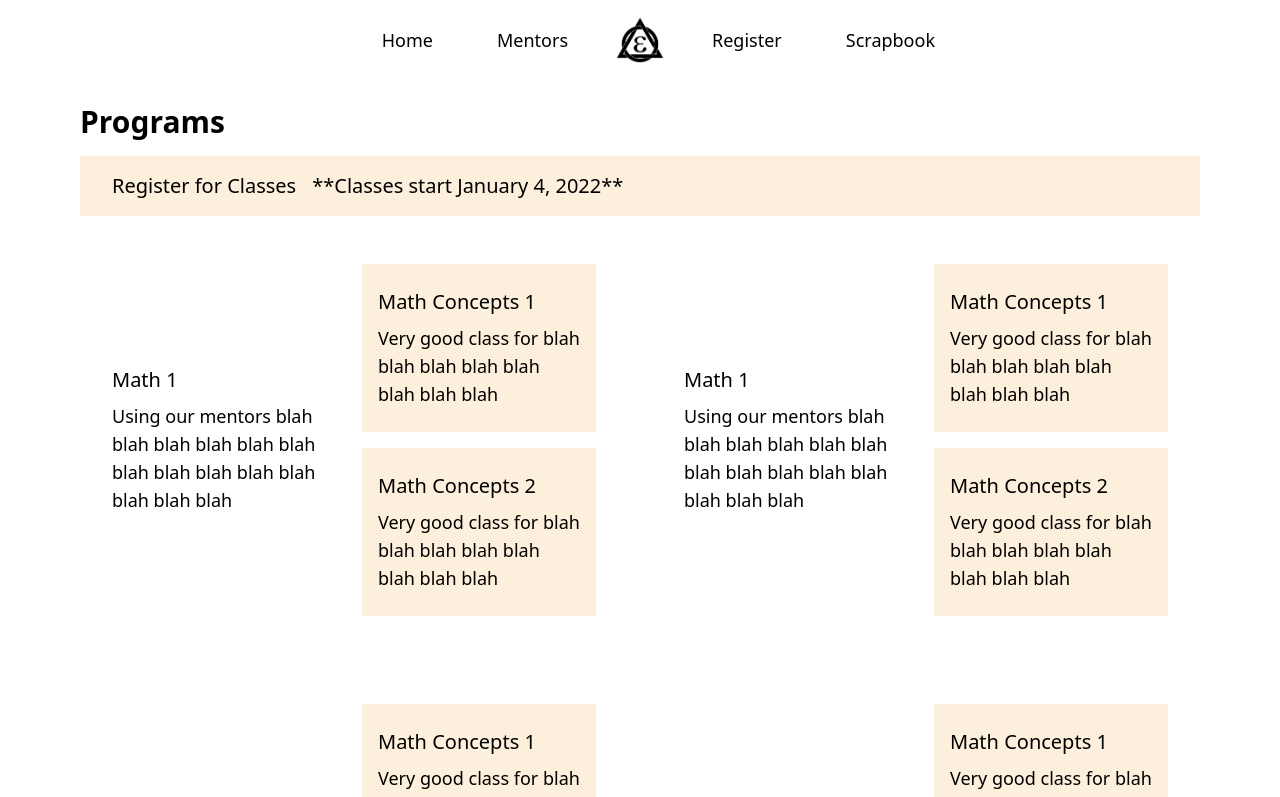
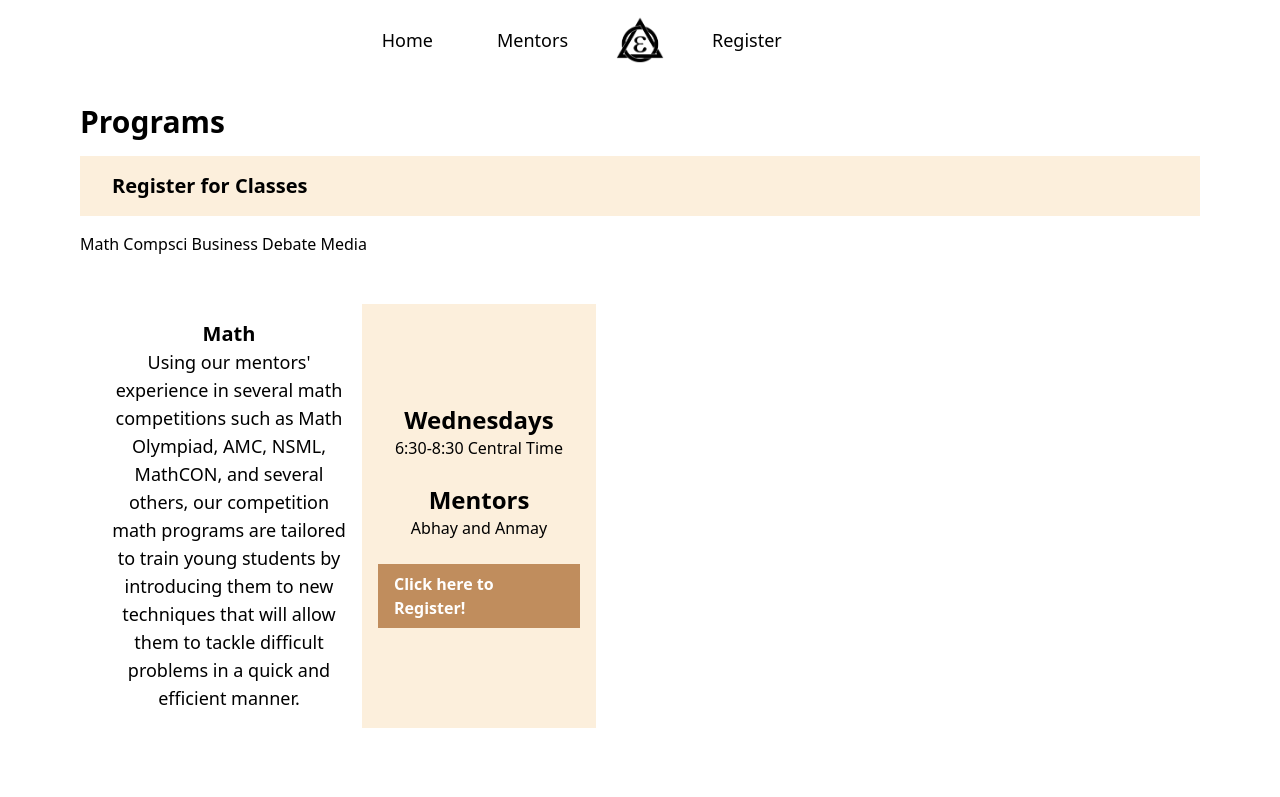
Before and after one commit to abhay1105/newelevatedtest, a React (Create React App) app: page /register in a window 1280 px wide. Shown: the top 797 px of the page. Built offline with nearby package versions, Linux system fonts and the light colour scheme.

Commit message:
soham is a doo doo head

```diff
--- a/src/Register.js
+++ b/src/Register.js
@@ -8,20 +8,20 @@ const Register = () => {
                     <p className='text-3xl font-bold'>Programs</p>
                 </div>
                 <div className=''>
-                    <div className='bg-main py-4 px-8 flex space-x-4'>
-                        <p className='text-xl'>Register for Classes</p>
-                        <p className='text-xl'>**Classes start January 4, 2022**</p>
+                    <div className='bg-main py-4 px-8'>
+                        <p className='text-xl font-semibold'>Register for Classes</p>
                     </div>
                 </div>
             </div>
 
             <div className='mt-4'>
+                Math Compsci Business Debate Media
                 <div className='grid grid-cols-2 mt-4 gap-6'>
-                    <div className='flex p-8 justify-between space-x-4'>
+                    {/* <div className='flex p-8 justify-between space-x-4 items-center'>
                         <div className='flex items-center w-1/2'>
                             <div className='space-y-2'>
-                                <p className='text-xl'>Math 1</p>
-                                <p className='text-lg'>Using our mentors blah blah blah blah blah blah blah blah blah blah blah blah blah blah</p>
+                                <p className='text-xl'>Math</p>
+                                <p className='text-lg'>Using our mentors' experience in several math competitions such as Math Olympiad, AMC, NSML, MathCON, and several others, our competition math programs are tailored to train young students by introducing them to new techniques that will allow them to tackle difficult problems in a quick and efficient manner.</p>
                             </div>
                         </div>
                         <div className='flex-col space-y-4 w-1/2'>
@@ -35,60 +35,67 @@ const Register = () => {
                             </div>
                         </div>
                     </div>
-                    <div className='flex p-8 justify-between space-x-4'>
+                    <div className='flex p-8 justify-between space-x-4 items-center'>
                         <div className='flex items-center w-1/2'>
                             <div className='space-y-2'>
-                                <p className='text-xl'>Math 1</p>
-                                <p className='text-lg'>Using our mentors blah blah blah blah blah blah blah blah blah blah blah blah blah blah</p>
+                                <p className='text-xl'>Computer Science</p>
+                                <p className='text-lg'>With STEM-based careers being some of the most common career paths nowadays, it is vital for students to explore different areas of engineering. Through the establishment of both computer-science and computer-engineering courses, our mentors make sure to place an emphasis on creativity when it comes to teaching students about the vast world of engineering topics.</p>
                             </div>
                         </div>
                         <div className='flex-col space-y-4 w-1/2'>
                             <div className='bg-main py-6 px-4 space-y-2'>
-                                <p className='text-xl'>Math Concepts 1</p>
+                                <p className='text-xl'>Intro to Web Dev</p>
                                 <p className='text-lg'>Very good class for blah blah blah blah blah blah blah blah</p>
                             </div>
                             <div className='bg-main py-6 px-4 space-y-2'>
-                                <p className='text-xl'>Math Concepts 2</p>
+                                <p className='text-xl'>Python Basics</p>
                                 <p className='text-lg'>Very good class for blah blah blah blah blah blah blah blah</p>
                             </div>
                         </div>
                     </div>
-                    <div className='flex p-8 justify-between space-x-4'>
+                    <div className='flex p-8 justify-between space-x-4 items-center'>
                         <div className='flex items-center w-1/2'>
                             <div className='space-y-2'>
-                                <p className='text-xl'>Math 1</p>
-                                <p className='text-lg'>Using our mentors blah blah blah blah blah blah blah blah blah blah blah blah blah blah</p>
+                                <p className='text-xl'>Business</p>
+                                <p className='text-lg'>Our business courses encapsulate a wide variety of topics and are helpful to all students regardless of their intended career paths. By developing universal life skills such as efficient money-management tactics and effective communication methods, students who take these courses will become more accustomed to social necessities that are not usually mentioned in public school curriculum.</p>
                             </div>
                         </div>
                         <div className='flex-col space-y-4 w-1/2'>
                             <div className='bg-main py-6 px-4 space-y-2'>
-                                <p className='text-xl'>Math Concepts 1</p>
+                                <p className='text-xl'>Intro to Business</p>
                                 <p className='text-lg'>Very good class for blah blah blah blah blah blah blah blah</p>
                             </div>
                             <div className='bg-main py-6 px-4 space-y-2'>
-                                <p className='text-xl'>Math Concepts 2</p>
+                                <p className='text-xl'>Public Speaking</p>
                                 <p className='text-lg'>Very good class for blah blah blah blah blah blah blah blah</p>
                             </div>
                         </div>
-                    </div>
+                    </div> */}
                     <div className='flex p-8 justify-between space-x-4'>
-                        <div className='flex items-center w-1/2'>
-                            <div className='space-y-2'>
-                                <p className='text-xl'>Math 1</p>
-                                <p className='text-lg'>Using our mentors blah blah blah blah blah blah blah blah blah blah blah blah blah blah</p>
+                        <div className='flex items-center w-1/2 py-4'>
+                            <div className=''>
+                                <p className='text-xl font-semibold text-center'>Math</p>
+                                <p className='text-lg text-center'>Using our mentors' experience in several math competitions such as Math Olympiad, AMC, NSML, MathCON, and several others, our competition math programs are tailored to train young students by introducing them to new techniques that will allow them to tackle difficult problems in a quick and efficient manner.</p>
                             </div>
                         </div>
-                        <div className='flex-col space-y-4 w-1/2'>
-                            <div className='bg-main py-6 px-4 space-y-2'>
-                                <p className='text-xl'>Math Concepts 1</p>
-                                <p className='text-lg'>Very good class for blah blah blah blah blah blah blah blah</p>
-                            </div>
-                            <div className='bg-main py-6 px-4 space-y-2'>
-                                <p className='text-xl'>Math Concepts 2</p>
-                                <p className='text-lg'>Very good class for blah blah blah blah blah blah blah blah</p>
+                        <div className='w-1/2'>
+                            <div className='bg-main py-4 px-4 space-y-6 h-full flex items-center flex-col justify-center'>
+                                <div className='text-center'>
+                                    <p className='text-2xl font-semibold'>Wednesdays</p>
+                                    <p>6:30-8:30 Central Time</p>
+                                </div>
+                                <div className='text-center'>
+                                    <p className='text-2xl font-semibold'>Mentors</p>
+                                    <p>Abhay and Anmay</p>
+                                </div>
+
+                                <div className='bg-main-shadow flex justify-center py-2 text-white px-4 cursor-pointer'>
+                                    <p className='font-semibold'>Click here to Register!</p>
+                                </div>
                             </div>
                         </div>
                     </div>
+
                 </div>
             </div>
         </div>
--- /dev/null
+++ b/src/components/HeaderSide.js
@@ -0,0 +1,70 @@
+import React, { useState, useRef, useEffect } from 'react'
+
+const HeaderSide = () => {
+
+    const [currImageIndex, setCurrImageIndex] = useState(0);
+    const currentImageIndexRef = useRef();
+
+    useEffect(() => {
+        // cache the current state value
+        currentImageIndexRef.current = currImageIndex;
+    }, [currImageIndex]);
+
+    const increment = () => {
+        // access the current state value
+        if (currentImageIndexRef.current + 1 < 2) {
+            setCurrImageIndex((oldCount) => oldCount + 1)
+        }
+        else {
+            setCurrImageIndex(0)
+        }
+    }
+
+    useEffect(() => {
+        const id = setInterval(increment, 5000);
+        return () => clearInterval(id);
+    }, []);
+
+    return (
+        <div className='h-full w-full'>
+            {
+                currImageIndex == 0 &&
+                <div className='relative h-full w-full'>
+                    <div className='absolute w-full h-full'>
+                        <div className='w-full h-full flex flex-col justify-between bg-gray-800 bg-opacity-30'>
+                            <div className='p-10'>
+                                <p className='text-white text-4xl font-semibold'>Classes start on 05/06/2022</p>
+                            </div>
+                            <div className='flex p-10'>
+                                <div className='bg-white px-4 py-2'>
+                                    <p className='text-black text-lg'>Register now!</p>
+                                </div>
+                            </div>
+                        </div>
+                    </div>
+                    <img src='https://images.unsplash.com/photo-1444492417251-9c84a5fa18e0?ixlib=rb-1.2.1&ixid=MnwxMjA3fDB8MHxwaG90by1wYWdlfHx8fGVufDB8fHx8&auto=format&fit=crop&w=2835&q=80' className='h-full w-full object-cover' />
+                </div>
+            }
+            {
+                currImageIndex == 1 &&
+                <div className='relative h-full w-full'>
+                    <div className='absolute w-full h-full'>
+                        <div className='w-full h-full flex flex-col justify-between bg-gray-800 bg-opacity-30'>
+                            <div className='p-10'>
+                                <p className='text-white text-4xl font-semibold'>We are looking for mentors!</p>
+                            </div>
+                            <div className='flex p-10'>
+                                <div className='bg-white px-4 py-2'>
+                                    <p className='text-black text-lg'>Contact us</p>
+                                </div>
+                            </div>
+                        </div>
+                    </div>
+                    <img src='https://images.unsplash.com/photo-1620829813947-ef4246827355?ixlib=rb-1.2.1&ixid=MnwxMjA3fDB8MHxwaG90by1wYWdlfHx8fGVufDB8fHx8&auto=format&fit=crop&w=687&q=80' className='h-full w-full object-cover' />
+                </div>
+            }
+        </div>
+    )
+}
+
+export default HeaderSide
--- a/src/components/Navbar.js
+++ b/src/components/Navbar.js
@@ -15,7 +15,7 @@ const Navbar = () => {
                 </div>
                 <div className='flex space-x-16 text-lg w-72 items-centent justify-start'>
                     <p><a href='/register'>Register</a></p>
-                    <p><a href='/scrapbook'>Scrapbook</a></p>
+                    <div/>
                 </div>
             </div>
             <div></div>
```
Also changed, not shown: src/Home.js (+43 -19 lines).
